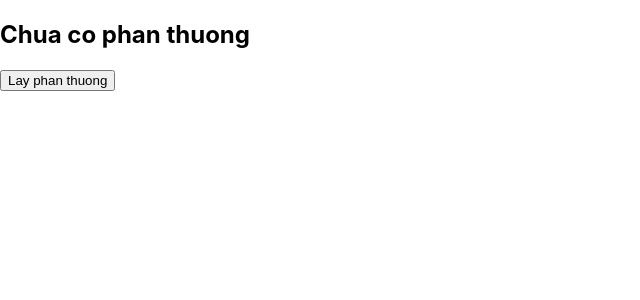
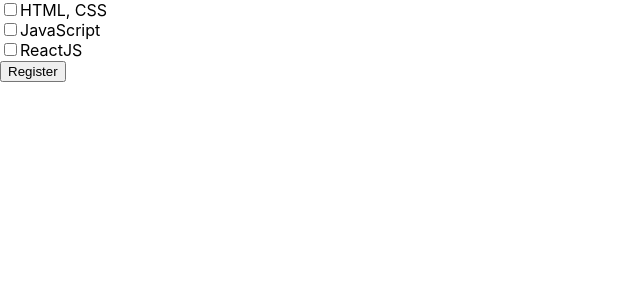
Before and after one commit to thodd2209048/react-f8, a React (Create React App) app: page / in a window 1280 px wide. Shown: the top 300 px of the page, without its empty margins (0-640 px from the left). Built offline with nearby package versions, Linux system fonts and the light colour scheme.

Commit message:
checkbox list

```diff
--- a/src/App.js
+++ b/src/App.js
@@ -1,16 +1,47 @@
 import { useState } from "react";
 
-const gifts = ["CPU i9", "RAM 32Gb", "RGB Keyboard"];
+const courses = [
+  {
+    id: 1,
+    name: "HTML, CSS",
+  },
+  {
+    id: 2,
+    name: "JavaScript",
+  },
+  {
+    id: 3,
+    name: "ReactJS",
+  },
+];
 function App() {
-  const [gift, setGift] = useState("Chua co phan thuong");
-  const handleTake = () => {
-    const i = Math.floor(Math.random() * gifts.length);
-    setGift(gifts[i]);
+  const [checked, setChecked] = useState([]);
+  const handleCheck = (id) => {
+    const isChecked = checked.includes(id);
+    if (isChecked) {
+      setChecked(checked.filter((item) => item !== id));
+    } else {
+      setChecked([...checked, id]);
+    }
+  };
+  const handleSubmit = () => {
+    console.log(checked);
   };
   return (
     <div className="App">
-      <h2>{gift}</h2>
-      <button onClick={handleTake}>Lay phan thuong</button>
+      {courses.map((course) => (
+        <div key={course.id}>
+          <input
+            type="checkbox"
+            onChange={() => {
+              handleCheck(course.id);
+            }}
+            checked={checked.includes(course.id)}
+          />
+          {course.name}
+        </div>
+      ))}
+      <button onClick={handleSubmit}>Register</button>
     </div>
   );
 }
```
